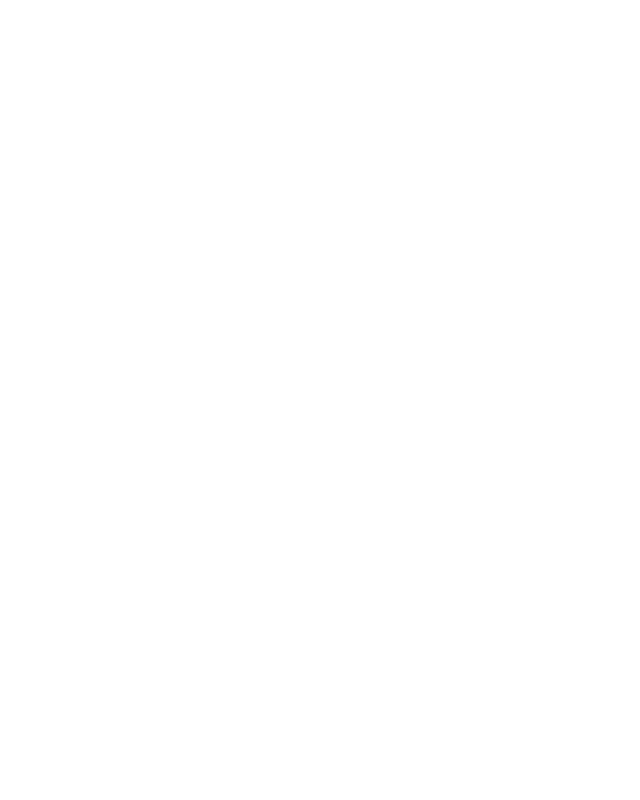
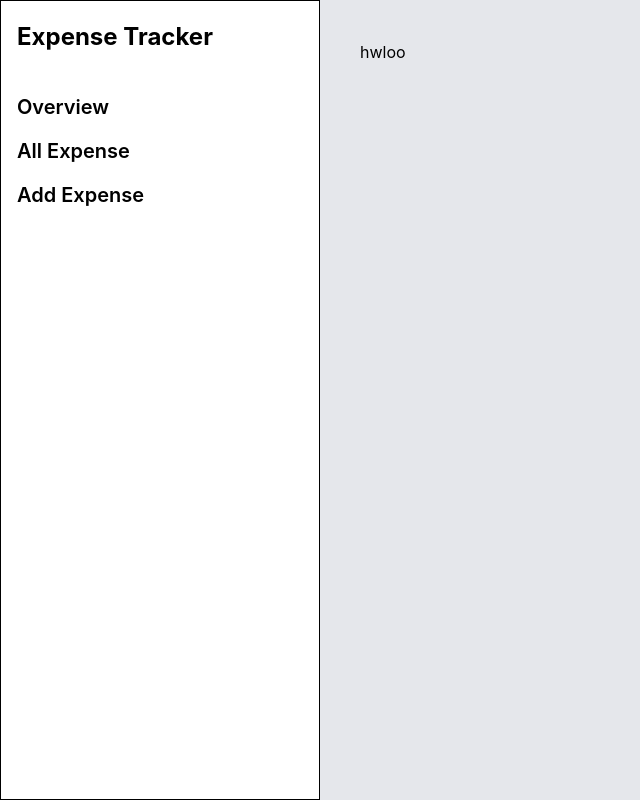
Before and after one commit to gopalmule1608/Expense-Tracker, a React (Vite) app: page /dashboard in a window 1280 px wide. Before the commit this address had no page. Shown: the whole page, without its empty margins (0-640 px from the left). Built offline with nearby package versions, Linux system fonts and the light colour scheme.

Commit message:
Create Dashboard Layout

```diff
--- a/src/components/Header.jsx
+++ b/src/components/Header.jsx
@@ -1,17 +1,17 @@
 import { useContext } from "react"
 import { Link } from "react-router-dom"
-import AuthContext from "../context/AuthContext"
+import { authShop } from "../context/AuthContext"
 
 
 const Header = () => {
-    const { user } = useContext(AuthContext)
+    const { user } = useContext(authShop)
 
     return (
         <header className="flex justify-around items-center h-22 bg-gray-200">
             <h1 className="text-2xl font-bold">Expense Tracker</h1>
             <div>
                 {
-                    user ? <Link to={'/login'} className="bg-orange-400 font-bold px-3 py-2 rounded text-white">Dashboard</Link> : <Link to={'/login'} className="bg-orange-400 font-bold px-3 py-2 rounded text-white">Login</Link>
+                    user ? <Link to={'/dashboard'} className="bg-orange-400 font-bold px-3 py-2 rounded text-white">Dashboard</Link> : <Link to={'/login'} className="bg-orange-400 font-bold px-3 py-2 rounded text-white">Login</Link>
                 }
             </div>
         </header >
--- /dev/null
+++ b/src/layout/DashboardLayout.jsx
@@ -0,0 +1,25 @@
+import React from 'react'
+import { Link, Outlet } from 'react-router-dom'
+
+const DashboardLayout = () => {
+    return (
+        <div className='w-full h-screen flex '>
+
+            <div className='w-[25%] shadow-xl border h-screen'>
+                <h1 className='text-2xl font-bold ml-4 my-5'>Expense Tracker </h1>
+                <div className='flex flex-col  ml-4 my-10 gap-4 text-xl font-semibold'>
+                    <Link to={'/dashboard/overview'}>Overview</Link>
+                    <Link to={'/dashboard/all-expense'}>All Expense</Link>
+                    <Link to={'/dashboard/add-expense'}>Add Expense</Link>
+                </div>
+
+            </div>
+            <div className='w-[75%] bg-gray-200 p-10'>
+                hwloo
+                <Outlet />
+            </div>
+        </div>
+    )
+}
+
+export default DashboardLayout
--- /dev/null
+++ b/src/pages/dashboard/AddExpense.jsx
@@ -0,0 +1,11 @@
+import React from 'react'
+
+const AddExpense = () => {
+    return (
+        <div>
+            Add Expense
+        </div>
+    )
+}
+
+export default AddExpense
--- /dev/null
+++ b/src/pages/dashboard/AllExpense.jsx
@@ -0,0 +1,11 @@
+import React from 'react'
+
+const AllExpense = () => {
+    return (
+        <div>
+            All-Expense
+        </div>
+    )
+}
+
+export default AllExpense
--- /dev/null
+++ b/src/pages/dashboard/Overview.jsx
@@ -0,0 +1,11 @@
+import React from 'react'
+
+const Overview = () => {
+  return (
+    <div>
+      Overview
+    </div>
+  )
+}
+
+export default Overview
```
Also changed, not shown: src/routes/AppRoute.jsx (+21 -0 lines).
